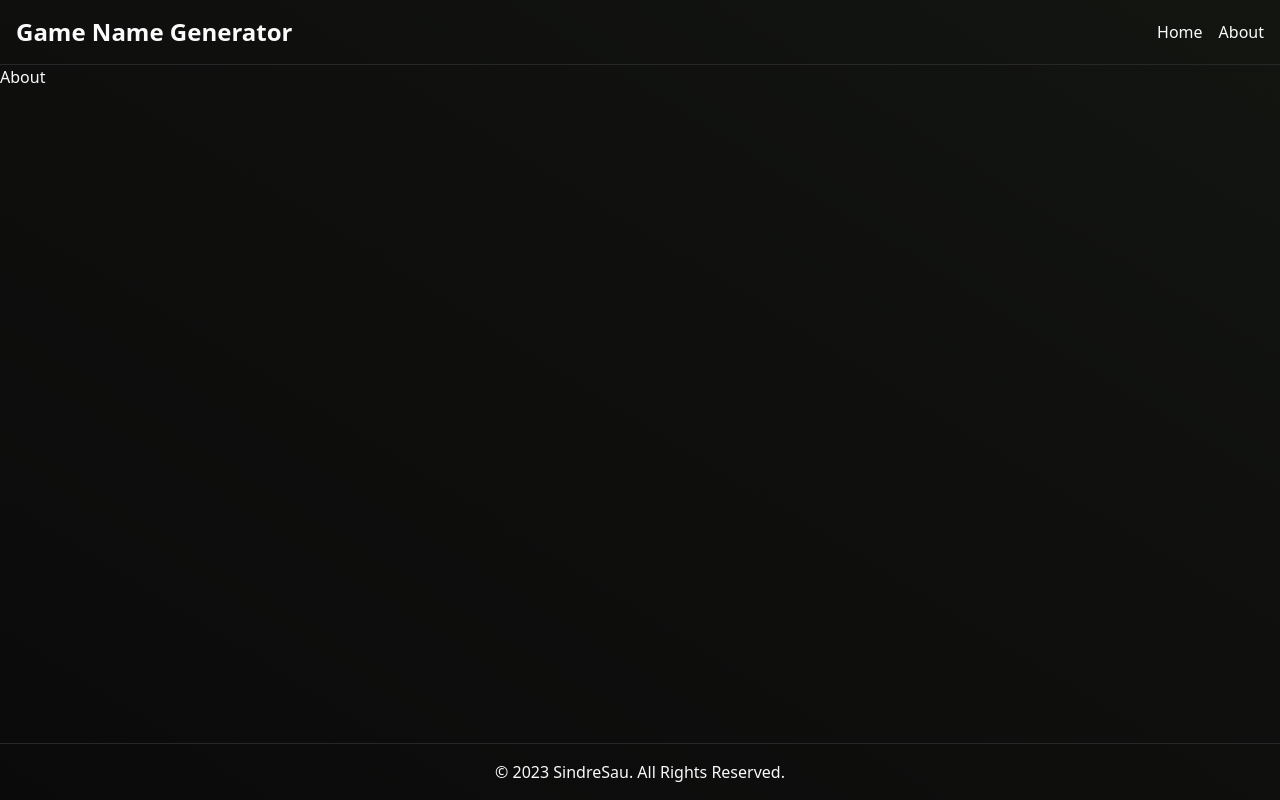
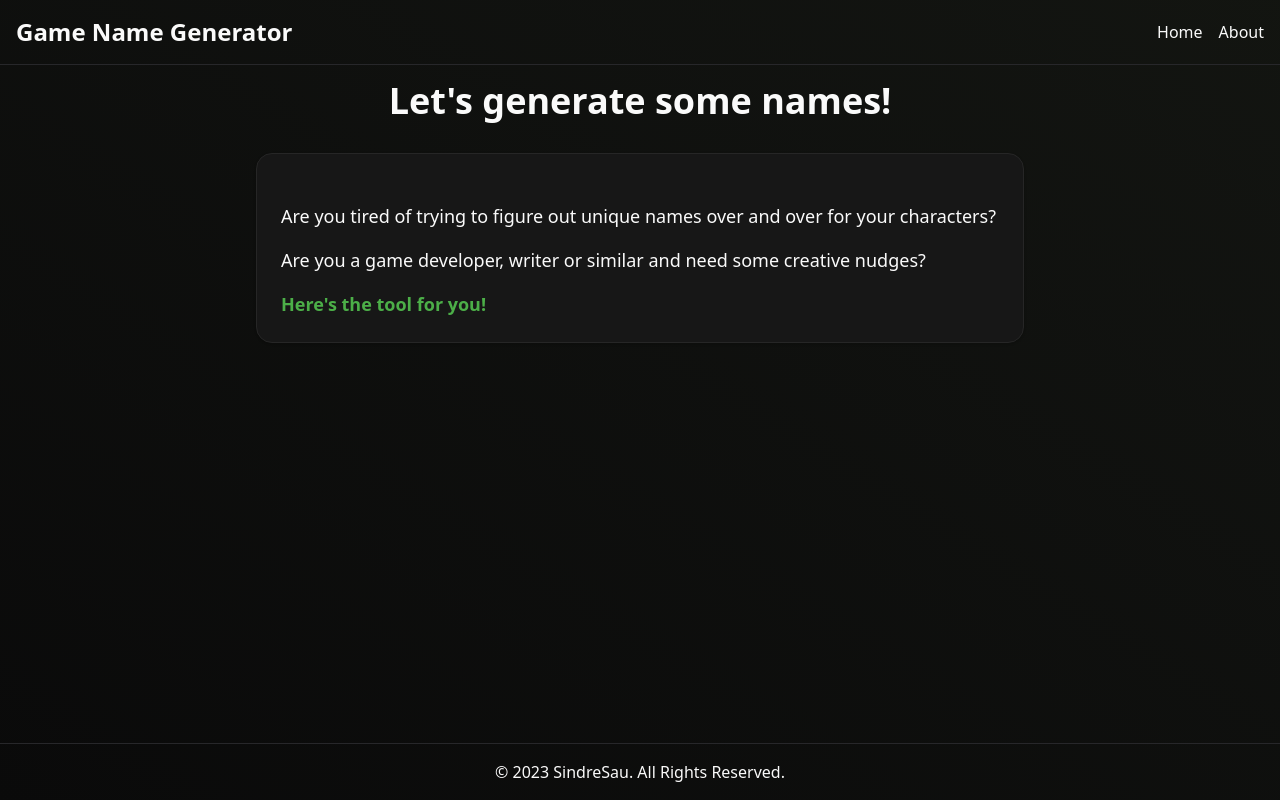
Before and after one commit to SindreSau/game-character-name-generator-v2, a Next.js app: page /about in a window 1280 px wide. Built offline with nearby package versions, Linux system fonts and the light colour scheme.

Commit message:
feat: enhance About page with new content and layout

```diff
--- a/src/app/about/page.tsx
+++ b/src/app/about/page.tsx
@@ -1,3 +1,31 @@
+'use client';
+
+import { Card, CardContent } from '@/components/ui/card';
+
 export default function About() {
-  return <h1>About</h1>;
+  return (
+    <div className="container mx-auto p-4">
+      <h1 className="text-2xl md:text-4xl font-bold mb-8 text-center">
+        Let&apos;s generate some names!
+      </h1>
+
+      <Card className="max-w-3xl mx-auto">
+        <CardContent className="pt-6">
+          <div className="space-y-4">
+            <p className="text-lg">
+              Are you tired of trying to figure out unique names over and over
+              for your characters?
+            </p>
+            <p className="text-lg">
+              Are you a game developer, writer or similar and need some creative
+              nudges?
+            </p>
+            <p className="text-lg font-semibold text-primary">
+              Here&apos;s the tool for you!
+            </p>
+          </div>
+        </CardContent>
+      </Card>
+    </div>
+  );
 }
```
